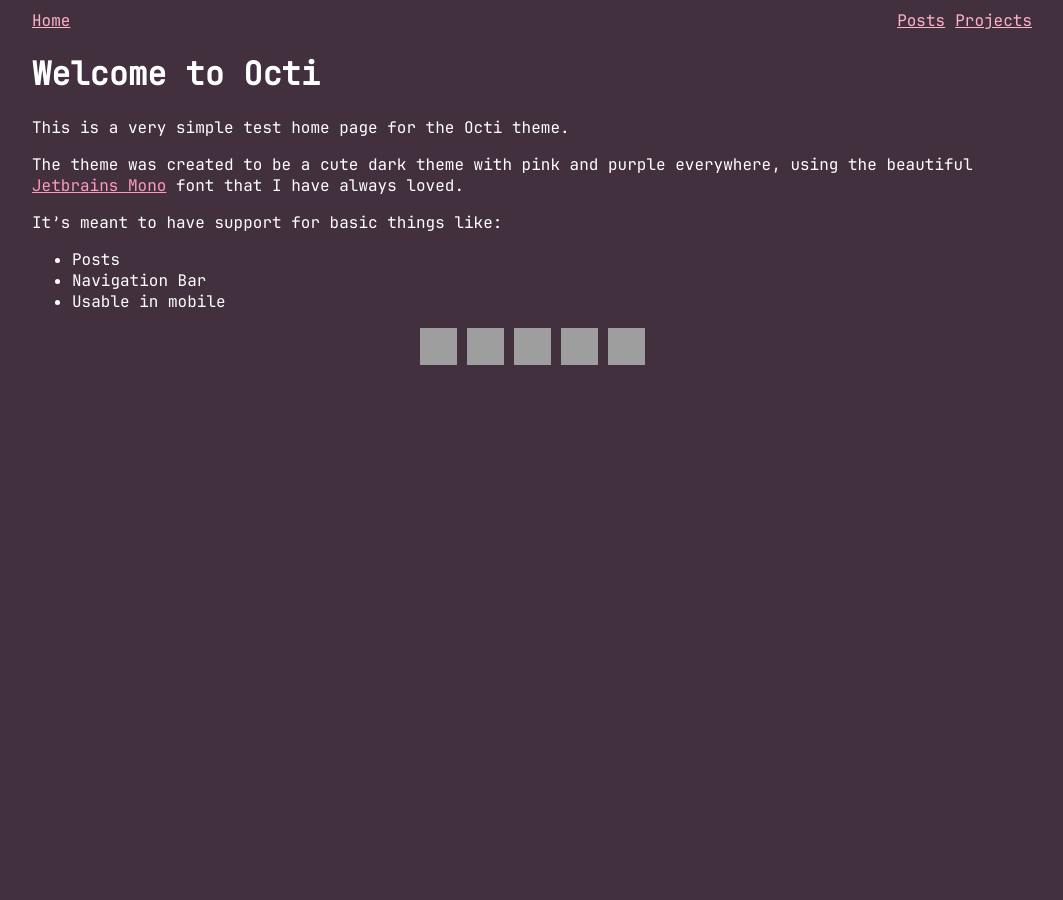
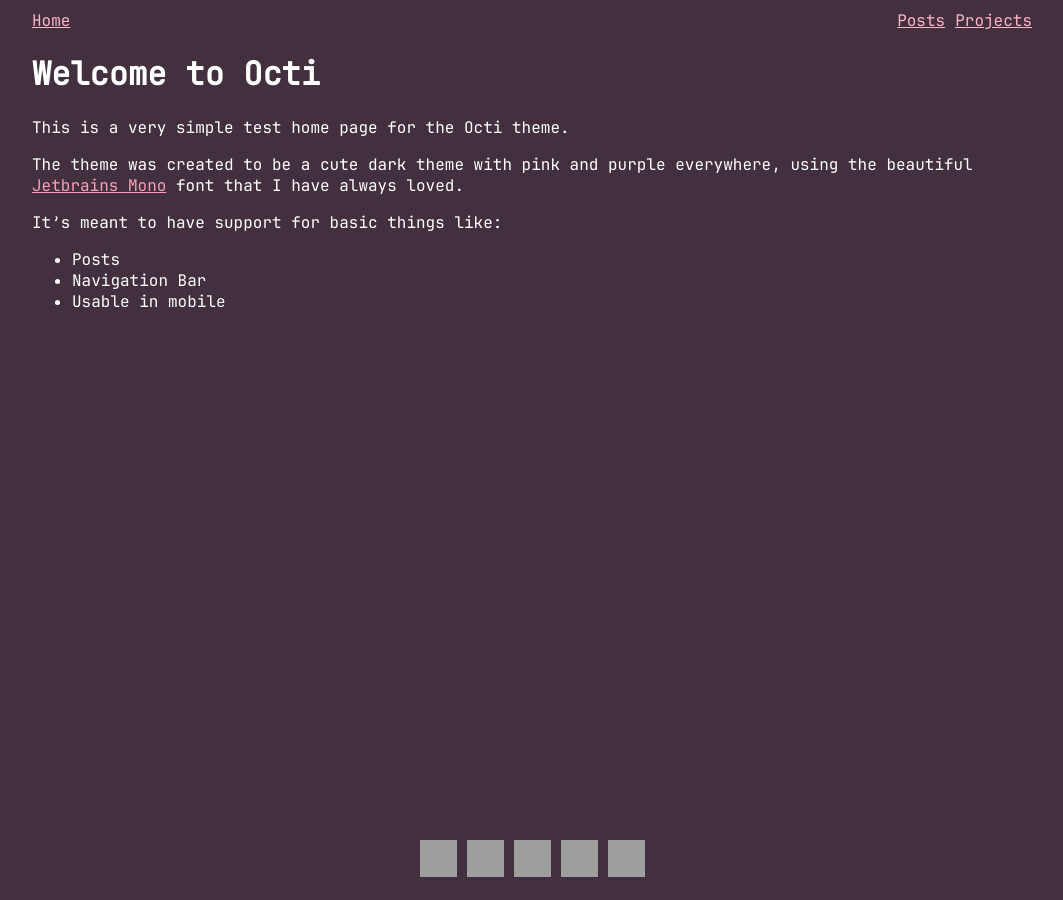
Before and after one commit to justalemon/Octi, a Jekyll site: the page built from index.md, in a window 1280 px wide. Shown: the whole page, without its empty margins (108-1171 px from the left). Built offline with Jekyll 4.4.1, drawn with Linux system fonts in a browser that asks for light colours; our own code applies the rules of GitHub Pages for plain Markdown files; grey boxes are pictures that could not be loaded.

Commit message:
Stick the footer at the bottom

```diff
--- a/assets/style.css
+++ b/assets/style.css
@@ -24,6 +24,8 @@ footer {
     display: flex;
     justify-content: center;
     gap: 10px;
+    margin-top: auto;
+    padding-bottom: 2dvh;
 }
 
 #nav {
```
